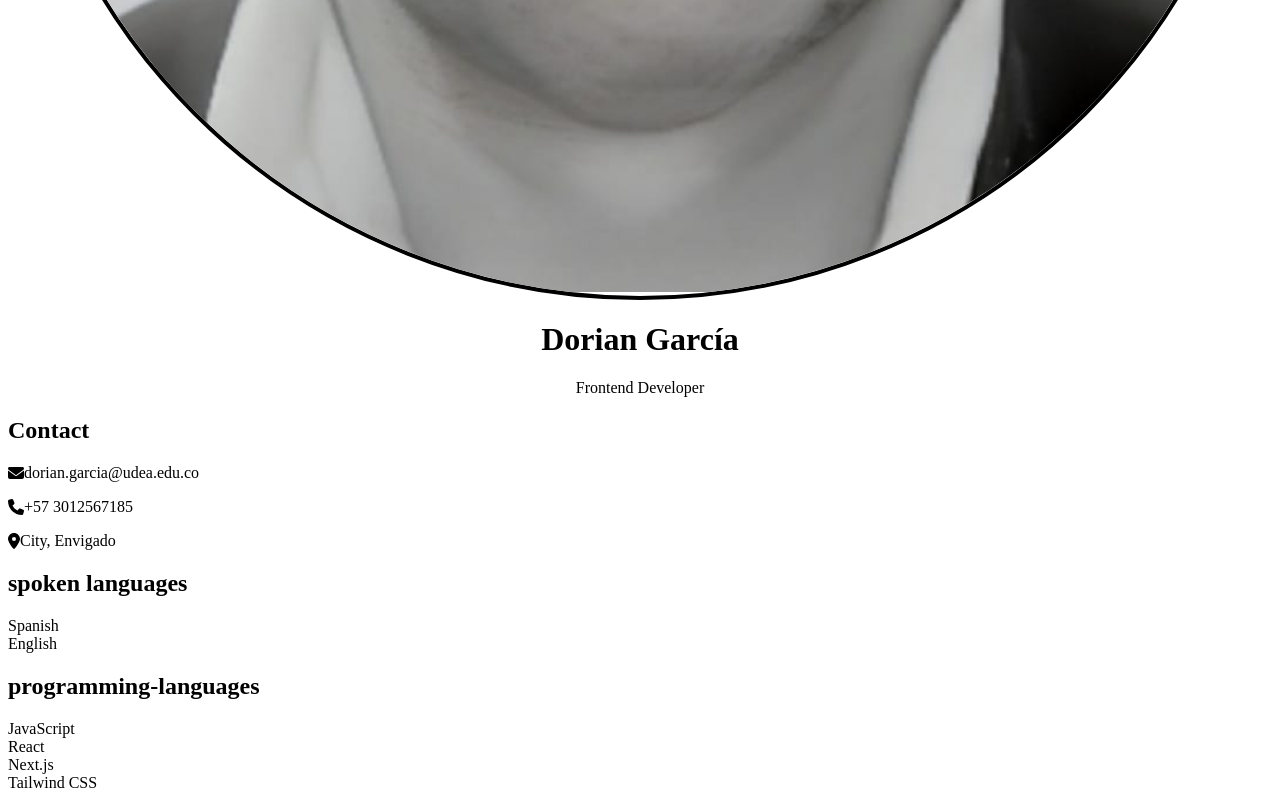
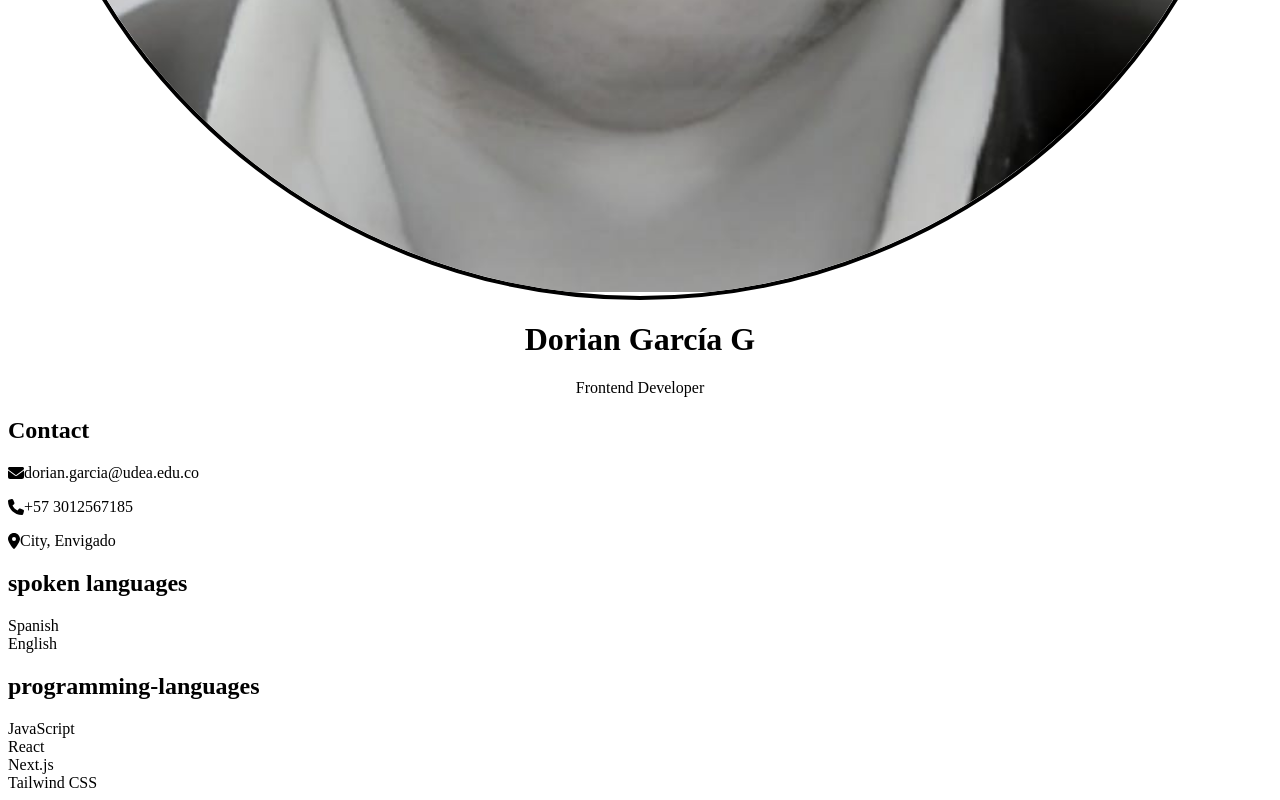
Before and after one commit to 20251-Ingenieria-WEB/dorian-garcia-giraldo-portafolio, a Next.js app: page /components/LeftMenu in a window 1280 px wide. Shown: the part 1191-1991 px from the top of the page. Built offline with nearby package versions, Linux system fonts and the light colour scheme.

Commit message:
despliegue github actions

```diff
--- a/pages/components/LeftMenu.js
+++ b/pages/components/LeftMenu.js
@@ -17,7 +17,7 @@
           />
 
         </div>
-        <h1 className="text-xl font-bold text-gray-800 mb-1">Dorian García</h1>
+        <h1 className="text-xl font-bold text-gray-800 mb-1">Dorian García G</h1>
         <p className="text-sm text-gray-600">Frontend Developer</p>
       </div>
 
```
